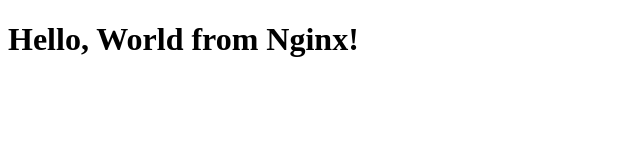
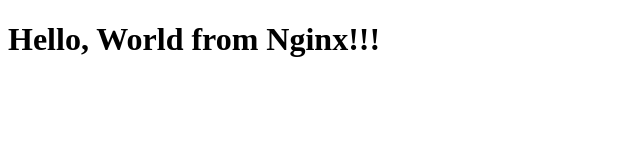
Before and after one commit to desainiravp/Nginx-Demo, a plain HTML site: page index.html in a window 1280 px wide. Shown: the full height of the page, 0-640 px from the left. Drawn offline with Linux system fonts and the light colour scheme.

Commit message:
Update index.html

```diff
--- a/index.html
+++ b/index.html
@@ -6,6 +6,6 @@
     <title>Hello World</title>
 </head>
 <body>
-    <h1>Hello, World from Nginx!</h1>
+    <h1>Hello, World from Nginx!!!</h1>
 </body>
 </html>
```
